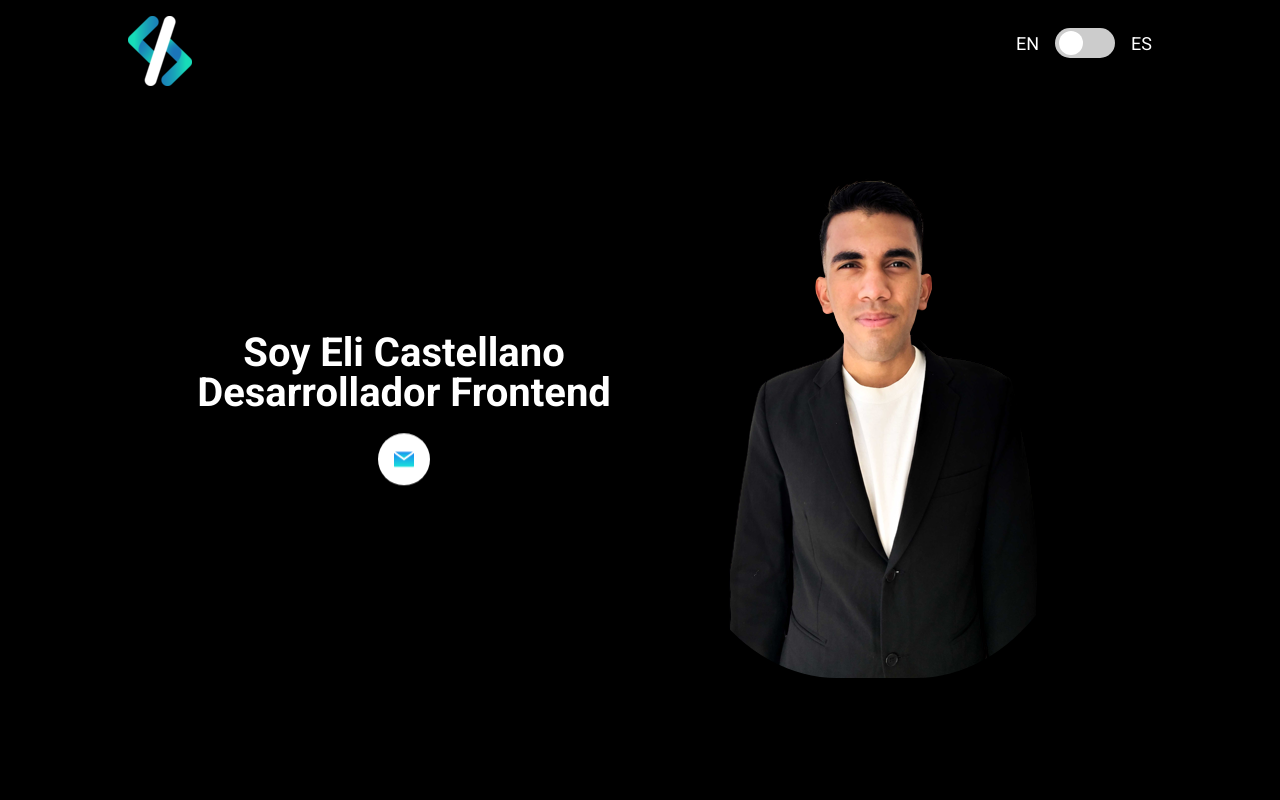
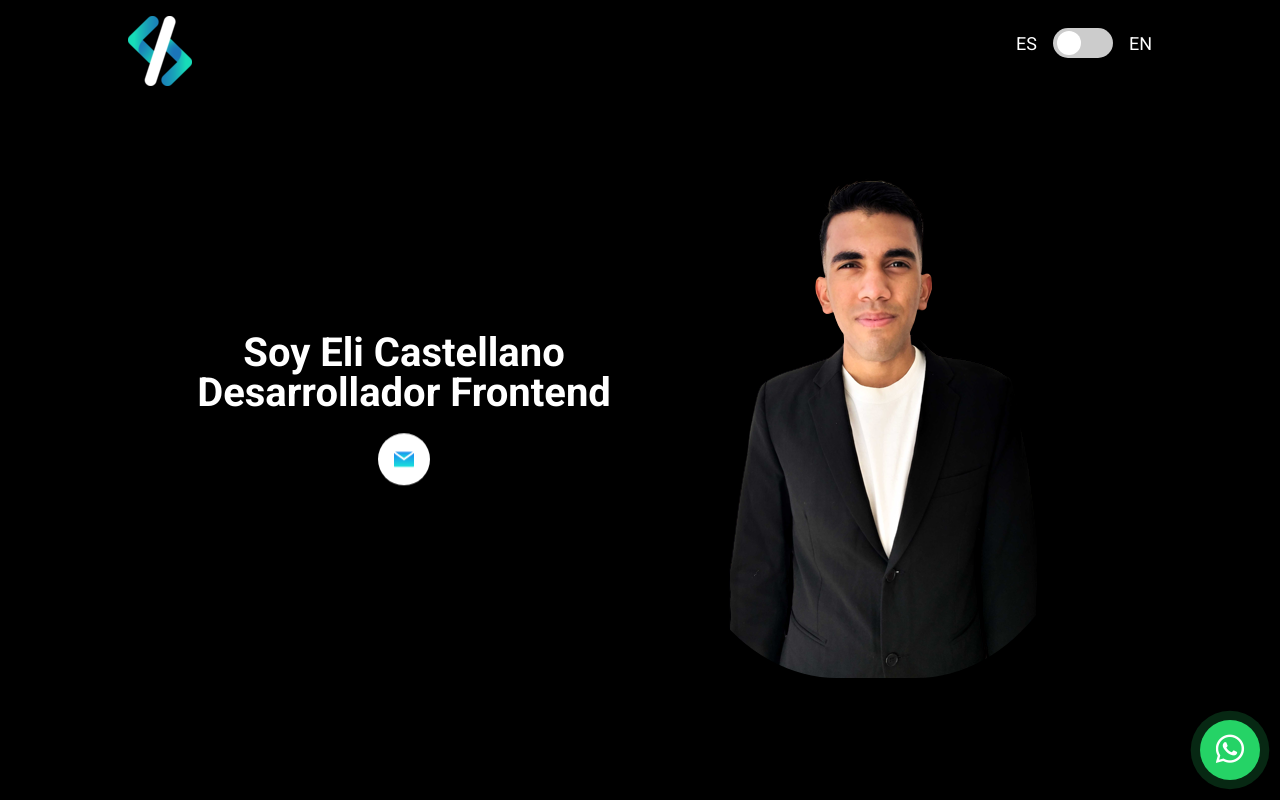
Before and after one commit to Eliman-C5/eli-castellano, a Next.js app: page / in a window 1280 px wide. Shown: the top 800 px of the page. Built offline with nearby package versions, Linux system fonts and the light colour scheme.

Commit message:
Add whatsapp button

```diff
--- a/package.json
+++ b/package.json
@@ -15,16 +15,12 @@
     "@types/react-dom": "18.0.10",
     "eslint": "8.31.0",
     "eslint-config-next": "13.1.2",
-    "framer-motion": "^8.4.3",
     "next": "13.1.2",
     "react": "18.2.0",
     "react-dom": "18.2.0",
-    "react-intersection-observer": "^9.4.2",
-    "react-scroll": "^1.8.9",
     "typescript": "4.9.4"
   },
   "devDependencies": {
-    "@types/react-scroll": "^1.8.6",
     "autoprefixer": "^10.4.13",
     "daisyui": "^4.4.19",
     "postcss": "^8.4.21",
--- a/src/components/atoms/TranslateBtn/TranslateBtn.tsx
+++ b/src/components/atoms/TranslateBtn/TranslateBtn.tsx
@@ -11,12 +11,12 @@ export const TranslateBtn = ({styles = ''}: TranslateProps) => {
 
   return (
     <div className={`flex gap-4 ${styles} items-center`}>
-      <span className='text-white'>EN</span>
+      <span className='text-white'>ES</span>
         <label className="switch">
           <input type="checkbox" onClick={() => setIsSpanishActive(!isSpanishActive)} />
           <span className="slider round"></span>
         </label>
-      <span className='text-white'>ES</span>
+      <span className='text-white'>EN</span>
     </div>
   )
 }
--- /dev/null
+++ b/src/components/atoms/WhatsappBtn/WhatsappBtn.tsx
@@ -0,0 +1,14 @@
+import React from 'react'
+
+export const WhatsappBtn = () => {
+  return (
+    <a
+      href="https://api.whatsapp.com/send?phone=4146216537&text=Hola,%20gracias%20por%20contactarte.%20Presiona%20el%20botón%20para%20chatear"
+      target="_blank"
+      rel="noreferrer"
+      className="whatsapp-btn"
+    >
+      <i className="bi bi-whatsapp"></i>
+    </a>
+  )
+}
--- a/src/components/molecules/HeaderTitle/HeaderTitle.tsx
+++ b/src/components/molecules/HeaderTitle/HeaderTitle.tsx
@@ -2,7 +2,6 @@ import React, { useContext } from 'react'
 import {Title} from '@/components/atoms/Title/Title'
 import {charge, presentation} from '@/data/texts'
 import { LanguageContext } from '@/context/LanguageProvider'
-import { Link } from 'react-scroll'
 
 type HeaderTitle = {
   styles: string
@@ -16,9 +15,9 @@ export const HeaderTitle = ({ styles }: HeaderTitle) => {
     <div className={`${styles} flex flex-col items-center justify-center`}>
       <Title level='h1' title={isSpanishActive ? presentation.esp : presentation.eng} styles='text-center md:text-left' />
       <Title level='h1' title={isSpanishActive ? charge.esp : charge.eng } styles='text-center md:text-left' />
-      <Link className='animate-bounce bg-white rounded-full p-4 mt-8 cursor-pointer' to='contact' smooth={true} duration={1000}>
+      <a className='animate-bounce bg-white rounded-full p-4 mt-8 cursor-pointer' href='#contact'>
         <img src="assets/XMLID_348_.svg" alt="" className='w-[20px] h-[20px]' />
-      </Link>
+      </a>
     </div>
   )
 }
--- a/src/components/templates/Wrapper/FadeIn.tsx
+++ /dev/null
@@ -1,43 +0,0 @@
-import { useEffect } from 'react';
-import { motion, useAnimation } from 'framer-motion';
-import { useInView } from 'react-intersection-observer';
-import { ContainerProp } from '@/interfaces/app_interfaces';
-
-interface FadeInProps extends ContainerProp {
-  className: string
-}
-
-const FadeIn = ({ children, className }: FadeInProps) => {
-  const variants = {
-    visible: {
-      opacity: 1,
-      transition: {
-        duration: 1.5,
-      },
-    },
-    hidden: { opacity: 0 },
-  };
-
-  const controls = useAnimation();
-  const [ref, inView] = useInView();
-
-  //la idea es que con el useEffect cargemos cuando queremos que se use el hook , el ref es el que enlaza al elemento y el inview es para detectar cuando este a la vista
-  useEffect(() => {
-    if (inView) {
-      controls.start('visible');
-    }
-  }, [controls, inView]);
-  return (
-    <motion.div
-      ref={ref}
-      initial="hidden"
-      animate={controls}
-      variants={variants}
-      className={className}
-    >
-      {children}
-    </motion.div>
-  );
-};
-
-export default FadeIn;
--- a/src/components/templates/Wrapper/Section.tsx
+++ b/src/components/templates/Wrapper/Section.tsx
@@ -1,5 +1,4 @@
 import React from 'react'
-import FadeIn from './FadeIn'
 import Wrapper from './Wrapper'
 import { ContainerProp } from '@/interfaces/app_interfaces';
 
@@ -10,7 +9,7 @@ interface SectionProps extends ContainerProp {
 export const Section = ({children, styles}: SectionProps) => {
   return (
     <Wrapper styles={styles}>
-      <FadeIn className=''>{children}</FadeIn>
+      {children}
     </Wrapper>
   )
 }
--- a/src/data/texts.ts
+++ b/src/data/texts.ts
@@ -224,8 +224,8 @@ export const projects = [
     name: 'Cardador y Marín',
     link: 'https://cardadormarin.com/',
     info: {
-      esp: 'Website created for Cardador and Marín, an firm of innovative lawyers',
-      eng: 'Sitio web creado para Cardador y Marín, una firma de abogados innovadores'
+      eng: 'Website created for Cardador and Marín, an firm of innovative lawyers',
+      esp: 'Sitio web creado para Cardador y Marín, una firma de abogados innovadores'
     },
     img: 'https://res.cloudinary.com/datsipxkz/image/upload/v1702489796/portfolio/wyhrtrg5j1ooychlnfhn.png',
   },
@@ -244,8 +244,8 @@ export const projects = [
     name: 'Todo App with Dark Mode',
     link: 'https://todo-app-challenge-lilac.vercel.app/',
     info: {
-      eng: 'Pixel perfect design of a crowfunding website',
-      esp: 'Diseño pixel perfect de un sitio web de crowfunding'
+      eng: 'Todo list app witn dark mode',
+      esp: 'Aplicación de lista de tareas que incluye dark mode'
     },
     img: 'https://res.cloudinary.com/datsipxkz/image/upload/v1677364062/portfolio/todo-app_hjae9p.png',
   },
--- a/src/pages/_document.tsx
+++ b/src/pages/_document.tsx
@@ -10,6 +10,7 @@ export default function Document() {
         <link rel="preconnect" href="https://fonts.googleapis.com" />
         <link rel="preconnect" href="https://fonts.gstatic.com" crossOrigin='' />
         <link href="https://fonts.googleapis.com/css2?family=Roboto:ital,wght@0,100;0,300;0,400;0,500;0,700;0,900;1,100;1,300;1,400;1,500;1,700;1,900&display=swap" rel="stylesheet"></link>
+        <link rel="stylesheet" href="https://cdn.jsdelivr.net/npm/bootstrap-icons@1.10.5/font/bootstrap-icons.css"></link>
       </Head>
       <body className='scrollbar'>
         <Main />
--- a/src/pages/index.tsx
+++ b/src/pages/index.tsx
@@ -7,6 +7,7 @@ import { About } from '@/components/templates/About/About'
 import { Portfolio } from '@/components/templates/Portfolio/Portfolio'
 import { Services } from '@/components/templates/Services/Services'
 import { Contact } from '@/components/templates/Contact/Contact'
+import { WhatsappBtn } from '@/components/atoms/WhatsappBtn/WhatsappBtn'
 
 const inter = Inter({ subsets: ['latin'] })
 
@@ -22,6 +23,7 @@ export default function Home() {
         <Portfolio />
         <Services />
         <Contact />
+        <WhatsappBtn />
       </main>
     </>
   )
--- a/src/styles/globals.css
+++ b/src/styles/globals.css
@@ -35,6 +35,8 @@ body {
 
 }
 
+/* SCROLLBAR */
+
 .scrollbar::-webkit-scrollbar {
   height: 7px;
   width: 7px;
@@ -48,6 +50,59 @@ body {
 .scrollbar::-webkit-scrollbar-track {
   background: #44404061;
 }
+
+/* WHATSAPP BTN */
+.whatsapp-btn {
+  position: fixed;
+  bottom: 20px;
+  right: 20px;
+  z-index: 9999;
+  width: 60px;
+  height: 60px;
+  border-radius: 50%;
+  background-color: #25D366;
+  display: flex;
+  align-items: center;
+  justify-content: center;
+  box-shadow: 0 2px 5px rgba(0, 0, 0, 0.3);
+  animation: breathe 2s ease-in-out infinite;
+}
+
+/*Estilos solo al icono whatsapp*/
+.whatsapp-btn i {
+  color: #fff;
+  font-size: 24px;
+  animation: beat 2s ease-in-out infinite;
+  text-decoration: none;
+}
+
+/*Estilos con animation contorno respirando*/
+@keyframes breathe {
+  0% {
+    box-shadow: 0 0 0 0 rgba(37, 211, 102, 0.5);
+  }
+  70% {
+    box-shadow: 0 0 0 15px rgba(37, 211, 102, 0);
+  }
+  100% {
+    box-shadow: 0 0 0 0 rgba(0, 0, 0, 0);
+  }
+}
+
+/*Estilos de animacion del icono latiendo*/
+@keyframes beat {
+  0% {
+    transform: scale(1);
+  }
+  50% {
+    transform: scale(1.2);
+  }
+  100% {
+    transform: scale(1);
+  }
+}
+
+/* CONTENT */
 
 p {
   line-height: 170%;
```
Also changed, not shown: 1 other file (tests, documents, lock files or other folders).
